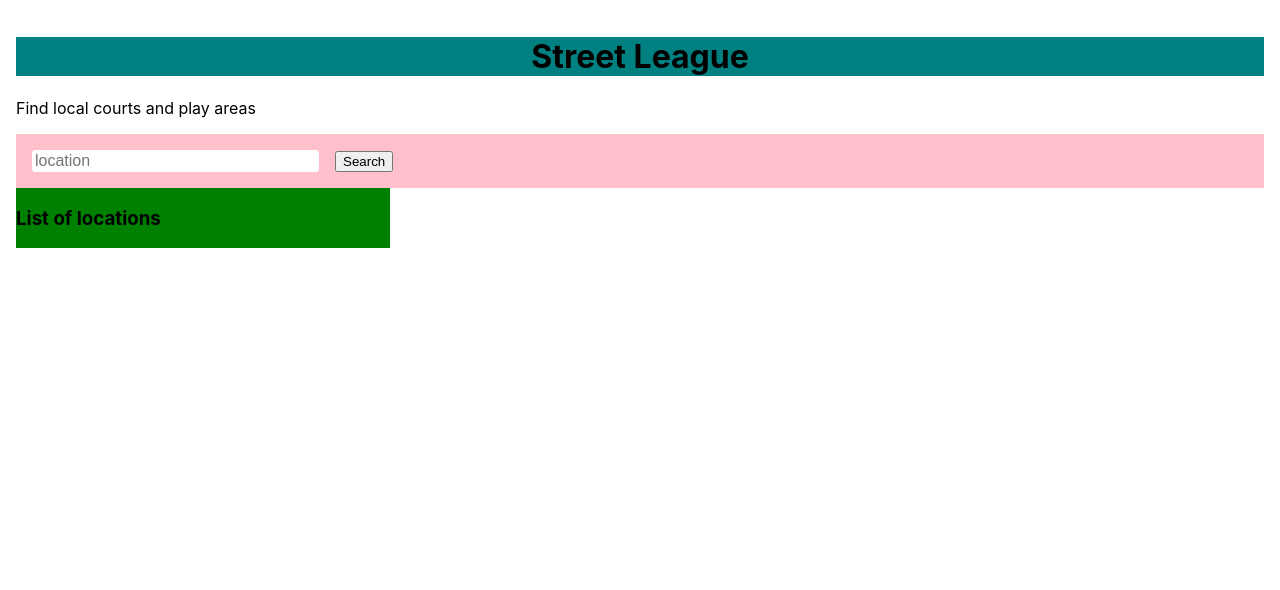
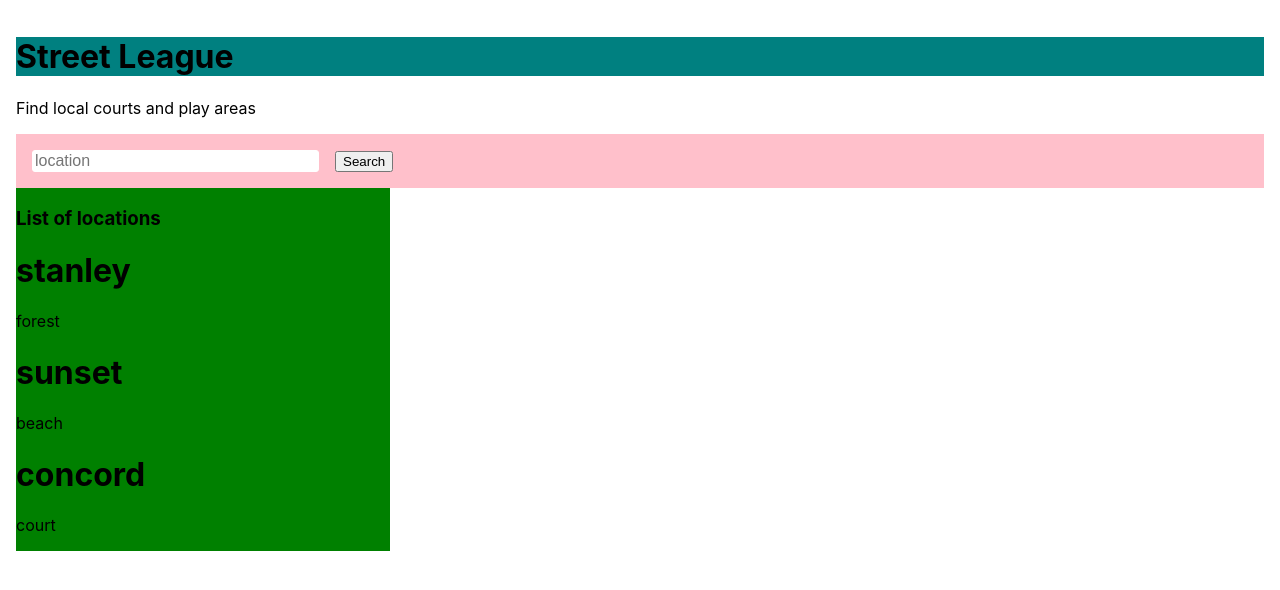
Before and after one commit to trporter206/street-league, a React (Create React App) app: page / in a window 1280 px wide. Shown: the top 590 px of the page. Built offline with nearby package versions, Linux system fonts and the light colour scheme.

Commit message:
basic list display functionality working

```diff
--- a/src/Components/App/App.js
+++ b/src/Components/App/App.js
@@ -4,11 +4,26 @@ import SearchBar from '../SearchBar/searchBar.js'
 import LocationList from '../LocationList/locationList.js'
 import './App.css';
 
+let testLocations = [
+  {
+    name: 'stanley',
+    type: 'forest'
+  },
+  {
+    name: 'sunset',
+    type: 'beach'
+  },
+  {
+    name: 'concord',
+    type: 'court'
+  }
+]
+
 class App extends React.Component {
   constructor(props) {
     super(props)
     this.state = {
-      searchResults: []
+      searchResults: testLocations
     }
   }
   search(term){
--- a/src/Components/Location/location.css
+++ b/src/Components/Location/location.css
@@ -0,0 +1,3 @@
+h1{
+  text-align: left;
+}
--- a/src/Components/Location/location.js
+++ b/src/Components/Location/location.js
@@ -5,7 +5,8 @@ class Location extends React.Component {
   render() {
     return (
       <div className="location">
-        <p>location</p>
+        <h1>{this.props.location.name}</h1>
+        <p>{this.props.location.type}</p>
       </div>
     )
   }
--- a/src/Components/SearchResults/searchResults.js
+++ b/src/Components/SearchResults/searchResults.js
@@ -6,7 +6,8 @@ class SearchResults extends React.Component {
   render() {
     return (
       <div className="search-results">
-      {this.props.locations.map(location => <Location />)}
+      {this.props.locations.map(location => <Location location={location}
+                                                      key={location.name}/>)}
       </div>
     )
   }
```
